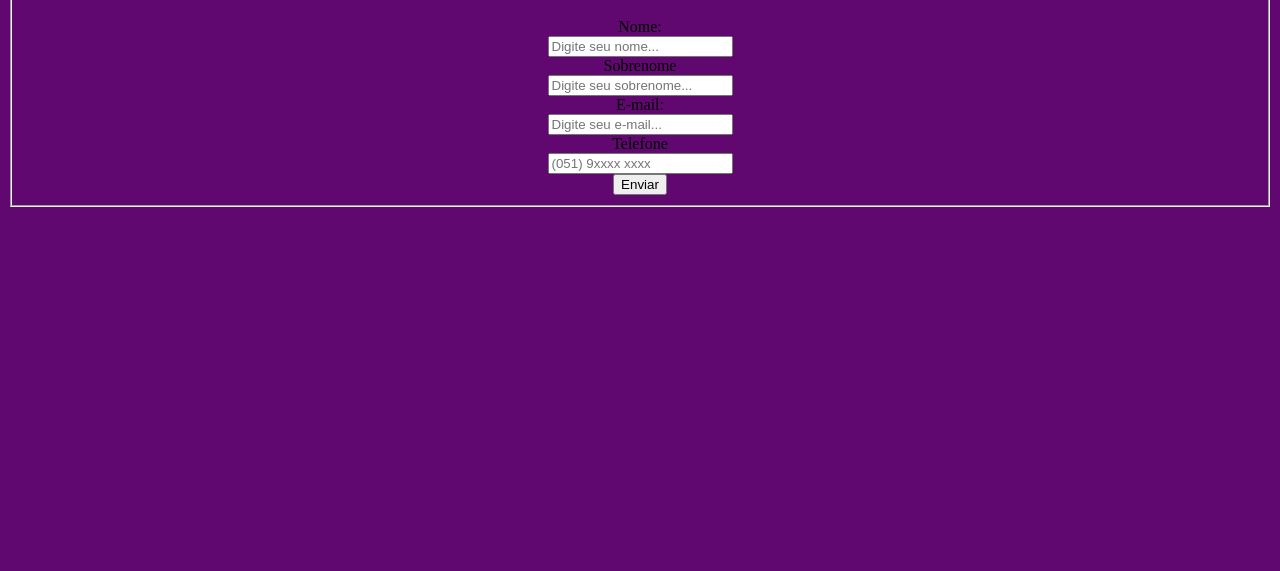
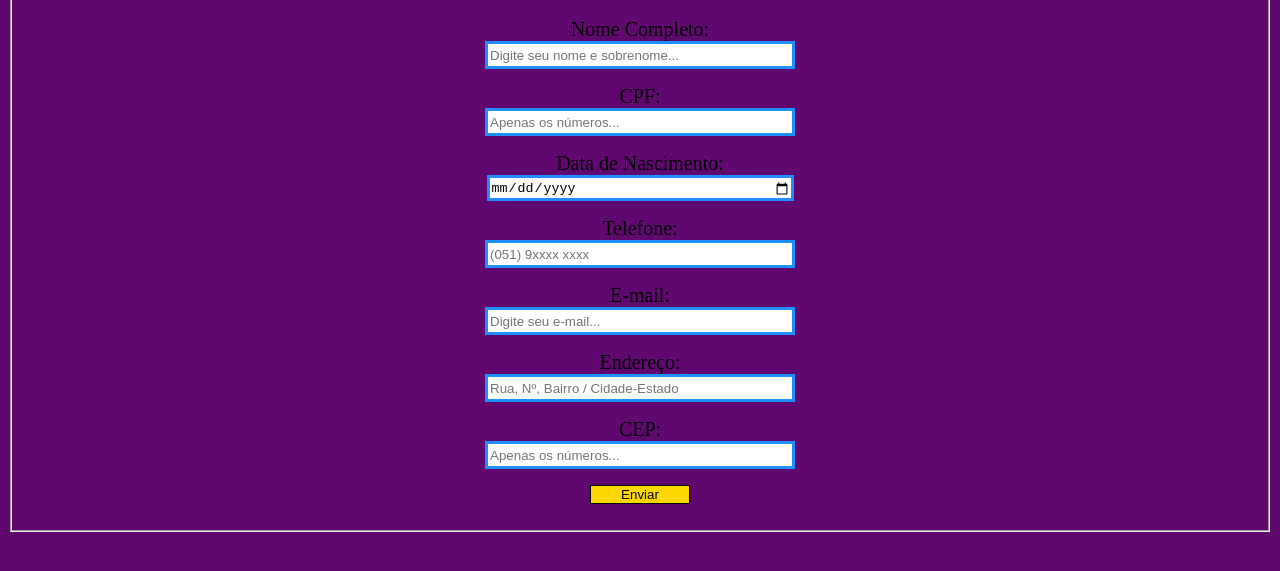
Before and after one commit to adrianogomesz/ProjetoForm, a plain HTML site: page index.html in a window 1280 px wide. Shown: the part 77-648 px from the top of the page. Drawn offline with Linux system fonts and the light colour scheme.

Commit message:
primeita att

```diff
--- a/index.html
+++ b/index.html
@@ -7,18 +7,49 @@
 
     </head>
     <body>
-        <form method="post" action="/teste.txt">
+        <form method="post" action="localhost:3000">
         <fieldset>
             <h1> Cadastro de Usuário </h1>
-            <label for="nome">Nome: </label><br>
-            <input type="text" name="nome" placeholder="Digite seu nome..."><br>
-            <label for="sobrenome"> Sobrenome </label><br>
-            <input type="text" name="sobrenome" placeholder="Digite seu sobrenome..."><br>
-            <label for="E-mail">E-mail: </label><br>
-            <input type="email" name="E-mail" placeholder="Digite seu e-mail..."><br>
-            <label for="Telefone"> Telefone </label><br>
-            <input type="number" name="Telefone" placeholder="(051) 9xxxx xxxx"><br>
-            <input type="button" name="enviar" value="Enviar">
+            <p>
+                <label for="nome">Nome Completo: </label><br>
+                <input type="text" name="nome" placeholder="Digite seu nome e sobrenome..."required="required"><br>
+            </p>
+
+            <p>
+                <label for="CPF "> CPF: </label><br>
+                <input type="text" name="CPF" placeholder="Apenas os números..."required="required"><br>
+            </p>
+
+            <p>
+                <label for="data_nascimento"> Data de Nascimento: </label><br>
+                <input type="date" name="data_nascimento" placeholder="dd/mm/aaaa" required="required"><br>
+            </p>
+
+            <p>
+                <label for="Telefone"> Telefone: </label><br>
+                <input type="number" name="Telefone" placeholder="(051) 9xxxx xxxx" required="required"><br>
+            </p>
+
+            <p>
+                <label for="E-mail"> E-mail: </label><br>
+                <input type="email" name="E-mail" placeholder="Digite seu e-mail..." required="required"><br>
+            </p>
+
+            <p>
+                <label for="ender">Endereço: </label><br>
+                <input type="text" name="ender" placeholder="Rua, Nº, Bairro / Cidade-Estado"required="required"><br>
+            </p>
+
+            <p>
+                <label for="cep"> CEP: </label><br>
+                <input type="text" name="cep" placeholder="Apenas os números..." required="required"><br>
+            </p>
+
+            <p>
+                <button type="submit" name="enviar" value="Enviar"> Enviar </button>
+            </p>
+
+
         </fieldset>
         </form>
 
--- a/style.css
+++ b/style.css
@@ -8,3 +8,20 @@ h1 {
     color: #FFFFFF;
 
 }
+
+label {
+    font-size: 20px;
+}
+
+input {
+    border: 3px solid #1E90FF;
+    width: 300px;
+    height: 20px;
+}
+
+button{
+    background: #FFD700;
+    border: 1px solid #000000;
+    width: 100px;
+    height: 30;
+}
```
Also changed, not shown: 3 other files.
